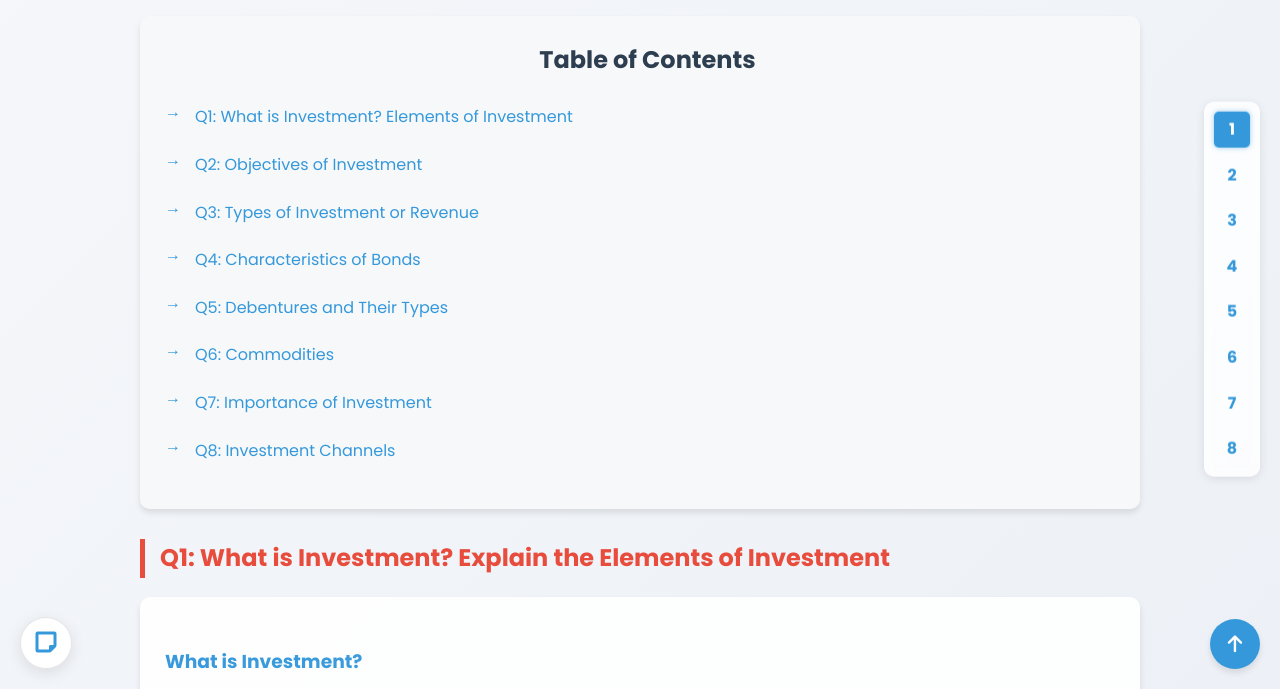
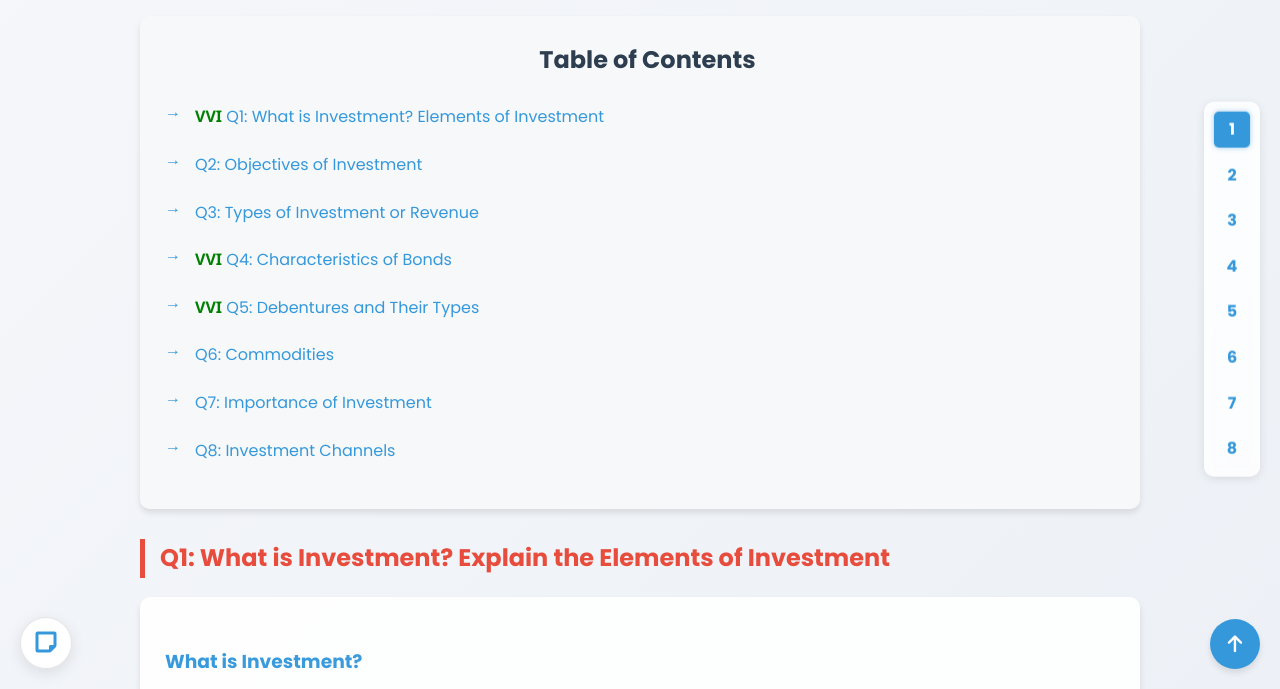
Before and after one commit to mhidayatsh/Accounting-and-Finance-II-Notes, a plain HTML site: page investment_notes.html in a window 1280 px wide. Shown: the part 111-800 px from the top of the page. Drawn offline with Linux system fonts and the light colour scheme.

Commit message:
Add files via upload

```diff
--- a/investment_notes.html
+++ b/investment_notes.html
@@ -945,11 +945,13 @@
     <div id="table-of-contents">
         <h2>Table of Contents</h2>
         <ul class="toc-list">
-            <li><a href="#q1">Q1: What is Investment? Elements of Investment</a></li>
+            <li><a href="#q1"><span style="color: green; font-weight: bold; font-family: 'Segoe UI', Tahoma, Geneva, Verdana, sans-serif;">VVI</span> Q1: What is Investment? Elements of Investment</a></li>
+
+
             <li><a href="#q2">Q2: Objectives of Investment</a></li>
             <li><a href="#q3">Q3: Types of Investment or Revenue</a></li>
-            <li><a href="#q4">Q4: Characteristics of Bonds</a></li>
-            <li><a href="#q5">Q5: Debentures and Their Types</a></li>
+            <li><a href="#q4"><span style="color: green; font-weight: bold; font-family: 'Segoe UI', Tahoma, Geneva, Verdana, sans-serif;">VVI</span> Q4: Characteristics of Bonds</a></li>
+            <li><a href="#q5"><span style="color: green; font-weight: bold; font-family: 'Segoe UI', Tahoma, Geneva, Verdana, sans-serif;">VVI</span> Q5: Debentures and Their Types</a></li>
             <li><a href="#q6">Q6: Commodities</a></li>
             <li><a href="#q7">Q7: Importance of Investment</a></li>
             <li><a href="#q8">Q8: Investment Channels</a></li>
```
